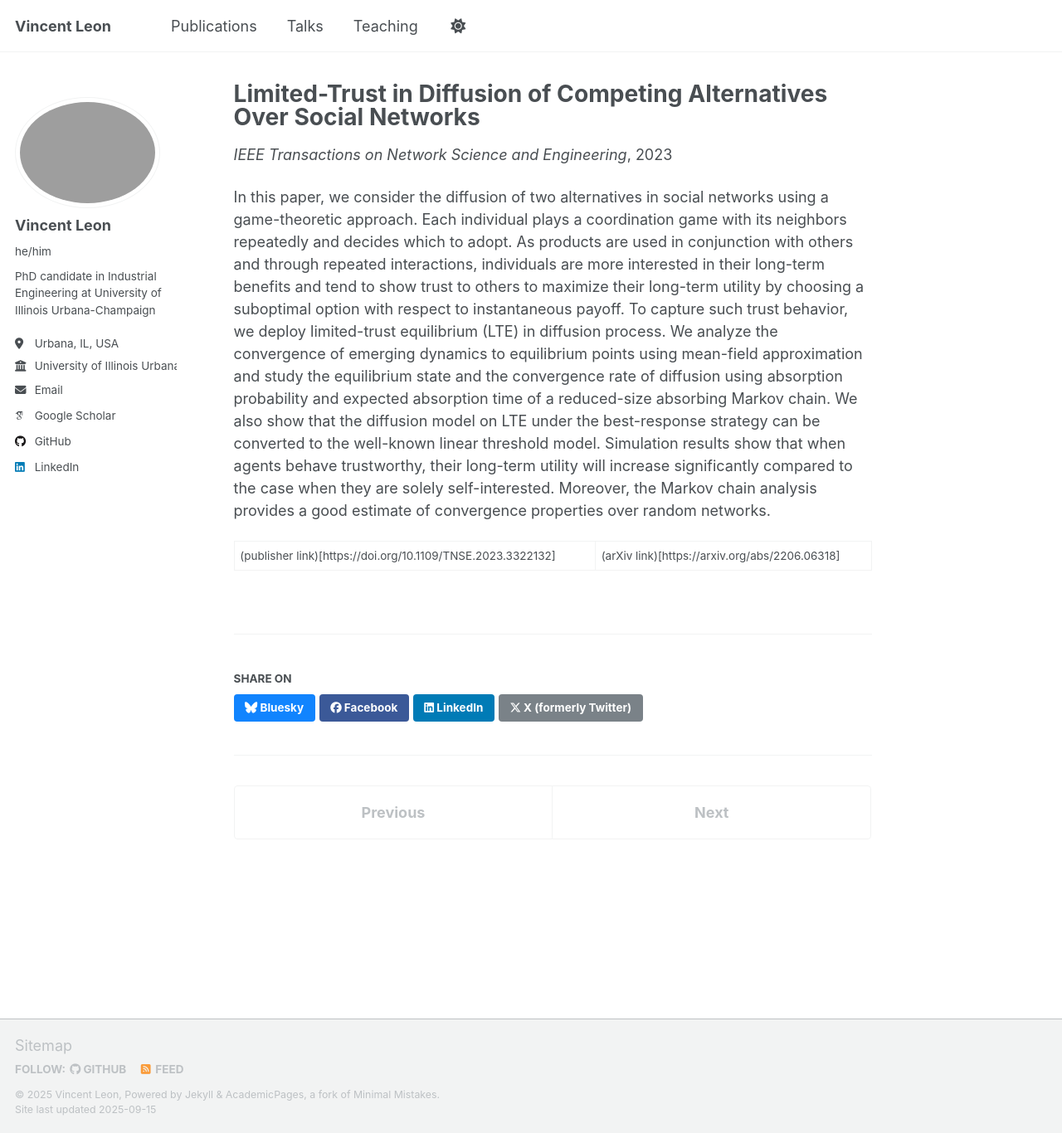
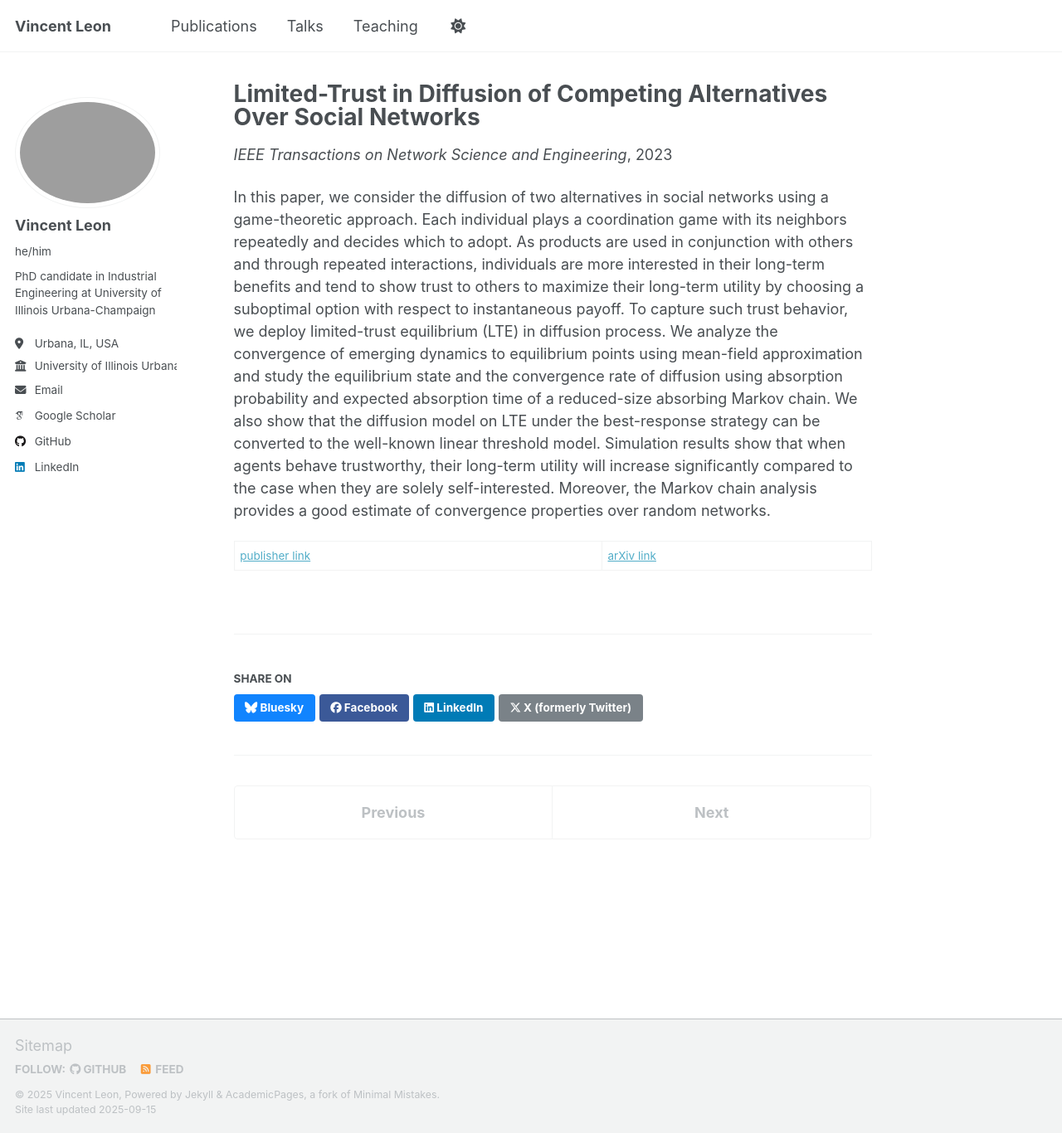
Before and after one commit to vin-leon/vin-leon.github.io, a Jekyll site: the page built from _publications/2023-lte-diffusion.md, in a window 1280 px wide and 1366 px high. Shown: the whole window at 83% size. Built offline with Jekyll 4.4.1, drawn with Linux system fonts in a browser that asks for light colours; some web fonts are replaced; a script that is not in the unit is left out.

Commit message:
Update 2023-lte-diffusion.md

```diff
--- a/_publications/2023-lte-diffusion.md
+++ b/_publications/2023-lte-diffusion.md
@@ -13,4 +13,4 @@ venue: 'IEEE Transactions on Network Science and Engineering'
 
 In this paper, we consider the diffusion of two alternatives in social networks using a game-theoretic approach. Each individual plays a coordination game with its neighbors repeatedly and decides which to adopt. As products are used in conjunction with others and through repeated interactions, individuals are more interested in their long-term benefits and tend to show trust to others to maximize their long-term utility by choosing a suboptimal option with respect to instantaneous payoff. To capture such trust behavior, we deploy limited-trust equilibrium (LTE) in diffusion process. We analyze the convergence of emerging dynamics to equilibrium points using mean-field approximation and study the equilibrium state and the convergence rate of diffusion using absorption probability and expected absorption time of a reduced-size absorbing Markov chain. We also show that the diffusion model on LTE under the best-response strategy can be converted to the well-known linear threshold model. Simulation results show that when agents behave trustworthy, their long-term utility will increase significantly compared to the case when they are solely self-interested. Moreover, the Markov chain analysis provides a good estimate of convergence properties over random networks.
 
-(publisher link)[https://doi.org/10.1109/TNSE.2023.3322132] | (arXiv link)[https://arxiv.org/abs/2206.06318]
+[publisher link](https://doi.org/10.1109/TNSE.2023.3322132) | [arXiv link](https://arxiv.org/abs/2206.06318)
```
